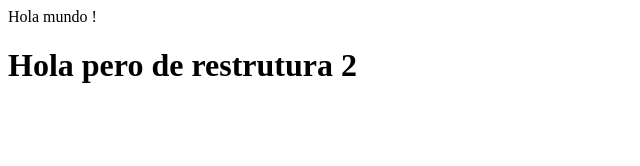
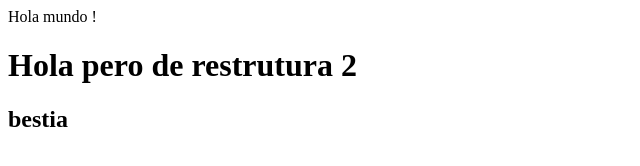
Before and after one commit to gustavo-lib/prueba_git, a plain HTML site: page index.html in a window 1280 px wide. Shown: the whole page, without its empty margins (0-640 px from the left). Drawn offline with Linux system fonts and the light colour scheme.

```diff
--- a/index.html
+++ b/index.html
@@ -8,5 +8,6 @@
 <body>
     Hola mundo !
     <h1>Hola pero de restrutura 2 </h1>
+    <h2>bestia</h2>
 </body>
 </html>
```
